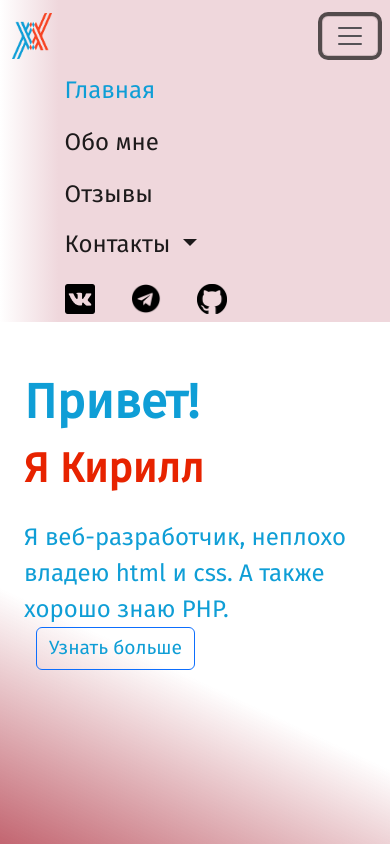
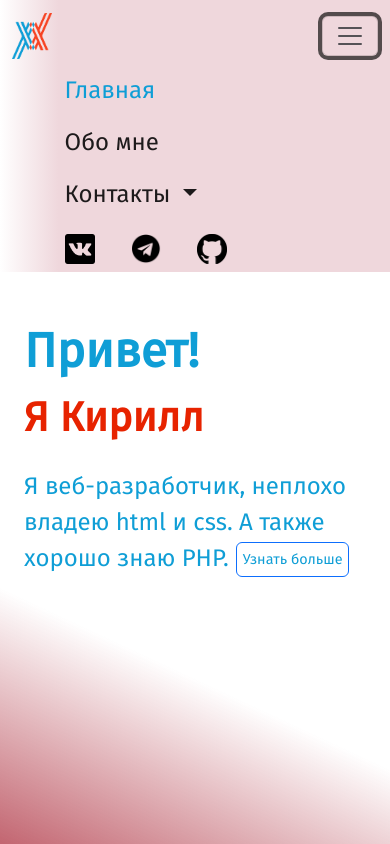
Before and after one commit to kirillrub108/my-site, a plain HTML site: page index.html in a window 390 px wide. Both pictures are taken after a click on the button "Toggle navigation". Drawn offline with nearby package versions, Linux system fonts and the light colour scheme.

Commit message:
fixed-all-bugs

```diff
--- a/index.html
+++ b/index.html
@@ -32,9 +32,6 @@
                         </li>
                         <li class="nav-item">
                             <a class="nav-link" href="about-me.html">Обо мне</a>
-                        </li>
-                        <li class="nav-item">
-                            <a class="nav-link" href="#">Отзывы</a>
                         </li>
                         <li class="nav-item contacts">
                             <div class="dropdown">
--- a/source/styles/main.css
+++ b/source/styles/main.css
@@ -46,6 +46,10 @@ body {
 
 .navbar-toggler {
     background-color: rgba(239, 215, 220, 0);
+}
+
+.contacts {
+    padding-top: 0.1em;
 }
 
 .contacts>.dropdown>button {
@@ -265,6 +269,15 @@ body {
         padding-inline: 1em;
     }
 
+    .about-me>p>a {
+        margin-left: 0.3em;
+    }
+
+    .about-me>p>a>button {
+        padding: 0.4em;
+        font-size: 0.6em;
+    }
+
     .zerotwo-image{
         display: none;
     }
```
